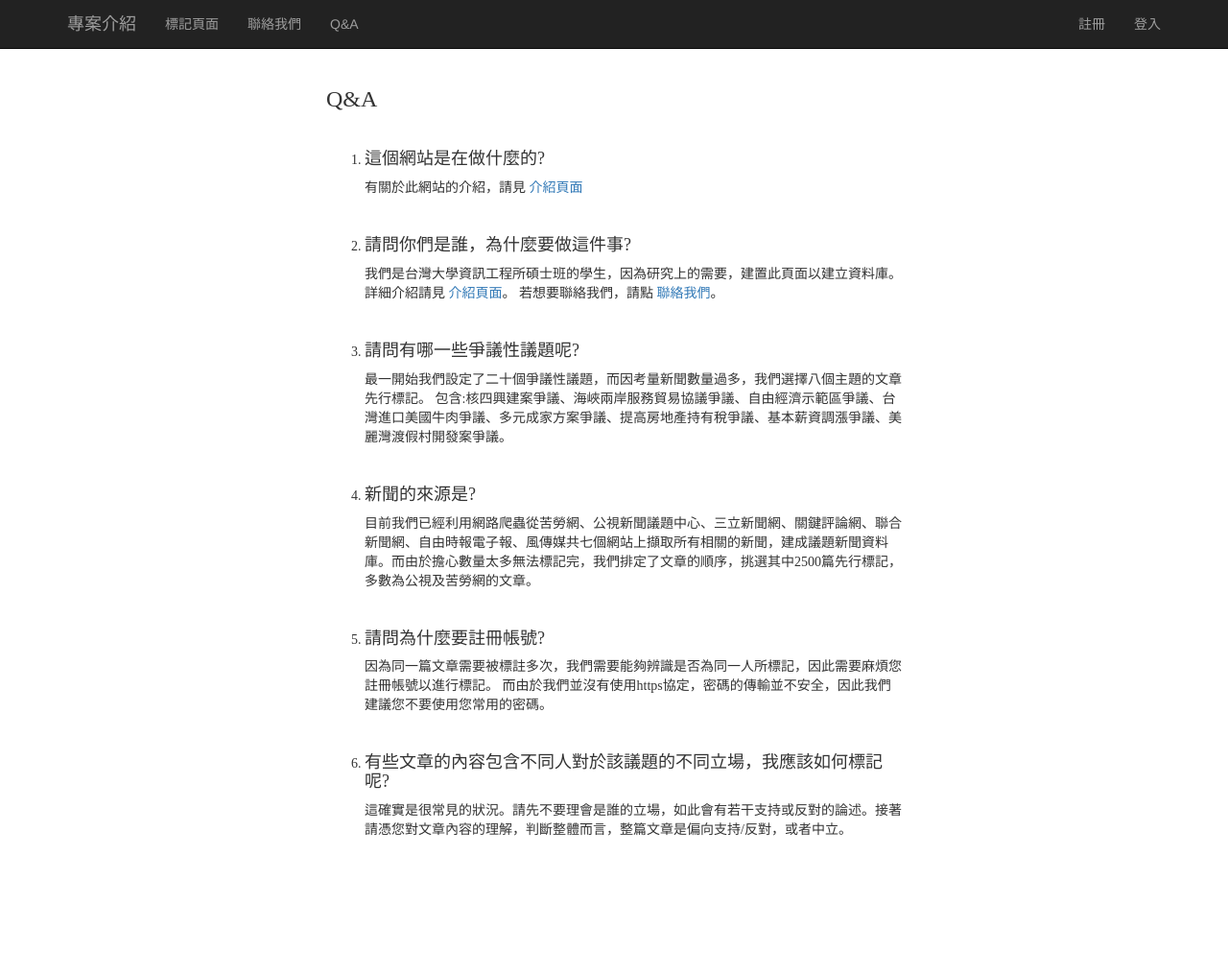
After one commit to barry800414/NewsCrawler, a PHP site: page /qa.php in a window 1280 px wide. The commit adds this page. Shown: the whole page at 96% size. Run offline with PHP 8.4, Linux system fonts and the light colour scheme; some libraries are stand-ins or nearby versions.

Commit message:
website done

```diff
--- a/news_labeler/annotate.php
+++ b/news_labeler/annotate.php
@@ -301,6 +301,10 @@
     	<table class="main_table table table_bordered table-hover table-responsive">
     		<input type="hidden" id="statement_id">
     		<input type="hidden" id="news_id">
+    		<tr id="topic_row_top" class="statement_row" >
+                <td class="first_col">主題</td>
+                <td class="second_col"><span id="topic" class="second_row topic"></span></td>
+            </tr>
 
     		<tr class="news_row">
     			<td class="first_col">標題</td>
--- a/news_labeler/head.php
+++ b/news_labeler/head.php
@@ -11,12 +11,13 @@
             <span class="icon-bar"></span>
             <span class="icon-bar"></span>
           </button>
-          <a class="navbar-brand" href="./intro.php">Agreement Prediction</a>
+          <a class="navbar-brand" href="./intro.php">專案介紹</a>
         </div>
     <div id="navbar" class="collapse navbar-collapse">
         <ul class="nav navbar-nav">
-        <li><a href="./annotate.php">Annotation Page</a></li>
-        <li><a href="./contact.php">Contact</a></li>
+            <li><a href="./annotate.php">標記頁面</a></li>
+            <li><a href="./contact.php">聯絡我們</a></li>
+            <li><a href="./qa.php">Q&A</a></li>
         </ul>
 
         <ul class="nav navbar-nav navbar-right">
@@ -25,12 +26,12 @@
                 session_start();
             }
             if(!isset($_SESSION['valid_user'])){
-                echo '<li><a href="register.php">Register</a></li>';
-			    echo '<li><a href="login.php">Login</a></li>';
+                echo '<li><a href="register.php">註冊</a></li>';
+			    echo '<li><a href="login.php">登入</a></li>';
 		    }
             else{
                 echo "<li><a> Hello, ".$_SESSION['valid_user']."</a></li>";
-			    echo '<li><a href="logout.php">Logout</a></li>';
+			    echo '<li><a href="logout.php">登出</a></li>';
 		    }
 	    ?>
         </ul>
--- a/news_labeler/login.php
+++ b/news_labeler/login.php
@@ -55,11 +55,11 @@
 <div style="max-width:400px;margin:auto">
 <form role="form" action="login.php" method="post">
   <div class="form-group">
-    <label>User ID</label>
+    <label>帳號 User ID</label>
     <input type="text" class="form-control" name="user_id" placeholder="Enter ID">
   </div>
   <div class="form-group">
-    <label>Password</label>
+    <label>密碼 Password</label>
     <input type="password" class="form-control" name="user_pwd" placeholder="Password">
   </div>
   <button type="submit" class="btn btn-primary">Submit</button>
--- /dev/null
+++ b/news_labeler/qa.php
@@ -0,0 +1,45 @@
+<!DOCTYPE HTML PUBLIC "-//W3C//DTD HTML 4.01 Transitional//EN">
+<html>
+<meta http-equiv="Content-Type" content="text/html; charset=utf-8">
+
+<head>
+    <style type="text/css">
+        #main_interface{
+            max-width: 600px;
+            margin:auto;
+            font-family: "微軟正黑體";
+        }
+    </style>
+</head>
+<body style="padding-top:70px">
+
+<div class="container">
+
+<?php
+	require("head.php");
+?>
+
+    <div id="main_interface" class="text-left">
+    <h3> Q&A </h3><br>
+    <ol>
+        <li><h4>這個網站是在做什麼的?</h4><a name="q1"></a></li>
+        <p> 有關於此網站的介紹，請見 <a href="./intro.php">介紹頁面</a></p><br>
+        <li><h4>請問你們是誰，為什麼要做這件事?</h4><a name="q2"></a></li>
+        <p>我們是台灣大學資訊工程所碩士班的學生，因為研究上的需要，建置此頁面以建立資料庫。詳細介紹請見 <a href="./intro.php">介紹頁面</a>。 若想要聯絡我們，請點 <a href="./contact.php">聯絡我們</a>。</p><br>
+        <li><h4>請問有哪一些爭議性議題呢?</h4><a name="q3"></a></li>
+        <p> 最一開始我們設定了二十個爭議性議題，而因考量新聞數量過多，我們選擇八個主題的文章先行標記。 包含:核四興建案爭議、海峽兩岸服務貿易協議爭議、自由經濟示範區爭議、台灣進口美國牛肉爭議、多元成家方案爭議、提高房地產持有稅爭議、基本薪資調漲爭議、美麗灣渡假村開發案爭議。</p><br>
+        <li><h4>新聞的來源是?</h4><a name="q4"></a></li>
+        <p> 目前我們已經利用網路爬蟲從苦勞網、公視新聞議題中心、三立新聞網、關鍵評論網、聯合新聞網、自由時報電子報、風傳媒共七個網站上擷取所有相關的新聞，建成議題新聞資料庫。而由於擔心數量太多無法標記完，我們排定了文章的順序，挑選其中2500篇先行標記，多數為公視及苦勞網的文章。</p><br>
+        <li><h4>請問為什麼要註冊帳號?</h4><a name="q5"></a></li>
+        <p>因為同一篇文章需要被標註多次，我們需要能夠辨識是否為同一人所標記，因此需要麻煩您註冊帳號以進行標記。 而由於我們並沒有使用https協定，密碼的傳輸並不安全，因此我們建議您不要使用您常用的密碼。</p><br>
+        <li><h4>有些文章的內容包含不同人對於該議題的不同立場，我應該如何標記呢?</h4><a name="q6"></a></li>
+        <p>這確實是很常見的狀況。請先不要理會是誰的立場，如此會有若干支持或反對的論述。接著請憑您對文章內容的理解，判斷整體而言，整篇文章是偏向支持/反對，或者中立。</p></br>
+    </ol>
+
+    <br><br><br><br><br>
+    </div>
+
+</div>
+
+</body>
+</html>
```
